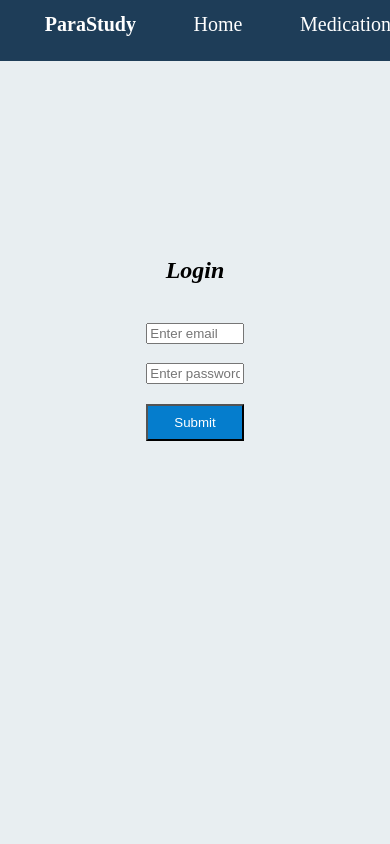
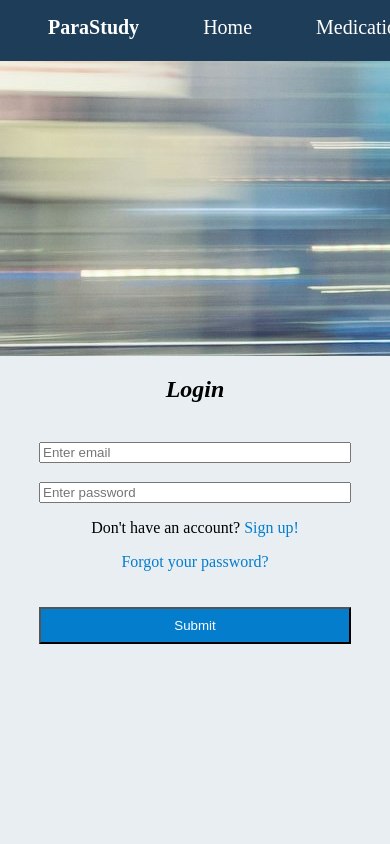
Before and after one commit to DaultonTruett/ParaStudy, an Angular app in the folder app_admin/: page /login in a window 390 px wide. Shown: the top 844 px of the page. Built offline with nearby package versions, Linux system fonts and the light colour scheme.

Commit message:
Further UI updates.

```diff
--- a/app_admin/src/app/home/home.component.css
+++ b/app_admin/src/app/home/home.component.css
@@ -11,14 +11,6 @@ h2{
     padding-left: 8rem;
 }
 
-
-#index_top_pic{
-    background: url(../../assets/images/ambulance.jpg);
-    background-size: cover;
-    height: 35vh;
-    width: 100vw;
-    background-repeat: "no-repeat";
-}
 
 .home{
     display: flex;
--- a/app_admin/src/app/home/home.component.html
+++ b/app_admin/src/app/home/home.component.html
@@ -1,6 +1,3 @@
-
-<div id="index_top_pic"></div>
-
 
 <div class="home">
 
--- a/app_admin/src/app/login/login.component.css
+++ b/app_admin/src/app/login/login.component.css
@@ -1,6 +1,14 @@
 h2{
     text-align: center;
     font-style: italic;
+}
+
+#index_top_pic{
+    background: url(../../assets/images/ambulance.jpg);
+    background-size: cover;
+    height: 35vh;
+    width: 100vw;
+    background-repeat: "no-repeat";
 }
 
 #login{
@@ -9,16 +17,12 @@ h2{
     justify-content: center;
     width: 100vw;
     height: 100vh;
-    /*background: url('../../assets/images/ambulance.avif');
-    background-image: contain;*/
 }
 
 form{
     display: flex;
     flex-direction: column;
-    justify-content: center;
     width: 25vw;
-    padding-bottom: 18rem;
 }
 .form_fields{
     display: flex;
@@ -30,9 +34,25 @@ form{
     }
 }
 
+.subfield_div{
+    text-align: center;
+}
+
+.subfields{
+    text-decoration: none;
+    color:#057dcd;
+}
+
 button{
     background-color: #057dcd;
     color: white;
     margin-top: 20px;
     height: 2.3rem;
 }
+
+@media screen and (max-width: 600px){
+    form{
+        width: 80vw;
+        padding-bottom: 12rem;
+    }
+}
--- a/app_admin/src/app/login/login.component.html
+++ b/app_admin/src/app/login/login.component.html
@@ -1,10 +1,12 @@
+
+<div id="index_top_pic"></div>
 
 <div id="login">
     <form id="login_form" (ngSubmit)="loginSubmit()">
         <h2>Login</h2>
 
         <div *ngIf="formErrors">
-            {{formErrors}}
+            <p>Incorrect email or password</p>
         </div>
 
         <div class="form_fields">
@@ -17,6 +19,11 @@
                 [(ngModel)]="user.password"/>
         </div>
 
+        <div class="subfield_div">
+            <p>Don't have an account? <a class="subfields" href="">Sign up!</a></p>
+            <p><a class="subfields" href="">Forgot your password?</a></p>
+        </div>
+
         <button type="submit" role="button">
             Submit
         </button>
--- a/app_admin/src/app/navbar/navbar.component.css
+++ b/app_admin/src/app/navbar/navbar.component.css
@@ -21,6 +21,7 @@
   padding: 0.8rem;
   margin-left: 2rem;
   font-size: 20px;
+  padding: 1rem;
   color: white;
   text-decoration: none;
   z-index: 100;
--- a/app_admin/src/app/navbar/navbar.component.html
+++ b/app_admin/src/app/navbar/navbar.component.html
@@ -5,12 +5,12 @@
   <a id="brand">ParaStudy</a>
   <a class="nav_items" href="" >Home</a>
   <a class="nav_items" href="list-medications">Medications</a>
-  <a class="nav_items" href="list-protocols" >Protocols</a>
+  <!--<a class="nav_items" href="list-protocols" >Protocols</a>-->
   <a class="nav_items" href='studydeck'>Study</a>
 
   <div id="navbar_div_right">
     <a class="login_logout" *ngIf="!isLoggedIn()" routerLink="login">Login</a>
-    <a class="login_logout" *ngIf="isLoggedIn()" routerLink='' (click)="onLogout()">Logout</a>
+    <a class="login_logout" *ngIf="isLoggedIn()" routerLink="login" (click)="onLogout()">Logout</a>
   </div>
 
 </div>
--- a/app_admin/src/app/studydeck/studydeck.component.css
+++ b/app_admin/src/app/studydeck/studydeck.component.css
@@ -14,6 +14,7 @@
     display: flex;
     flex-direction: row;
     justify-content: center;
+    min-height: 100vh;
 }
 
 .buttons{
@@ -54,7 +55,6 @@
 
 
 @media screen and (max-width: 600px){
-
     .buttons{
         margin-left: 4rem;
         margin-right: 4rem;
--- a/app_admin/src/app/studydeck/studydeck.component.ts
+++ b/app_admin/src/app/studydeck/studydeck.component.ts
@@ -1,5 +1,6 @@
 import { Component, OnInit } from '@angular/core';
 import { CommonModule } from '@angular/common';
+import { Router } from'@angular/router';
 
 import { Medication } from '../models/medication';
 import { User } from '../models/user';
@@ -32,12 +33,17 @@ export class StudydeckComponent implements OnInit{
   public constructor(
     private authService: AuthenticationService,
     private medicationDataService: MedicationDataService,
+    private router: Router
   ){}
 
   ngOnInit(){
-    this.user = this.authService.getCurrentUser();
-    this.deck = this.user.study_deck;
-    this.getStudyMeds();
+    if (!this.isLoggedIn()){
+      this.router.navigate(['login'])
+    }else{
+      this.user = this.authService.getCurrentUser();
+      this.deck = this.user.study_deck;
+      this.getStudyMeds();
+    }
   }
 
   public getStudyMeds(): void{
```
